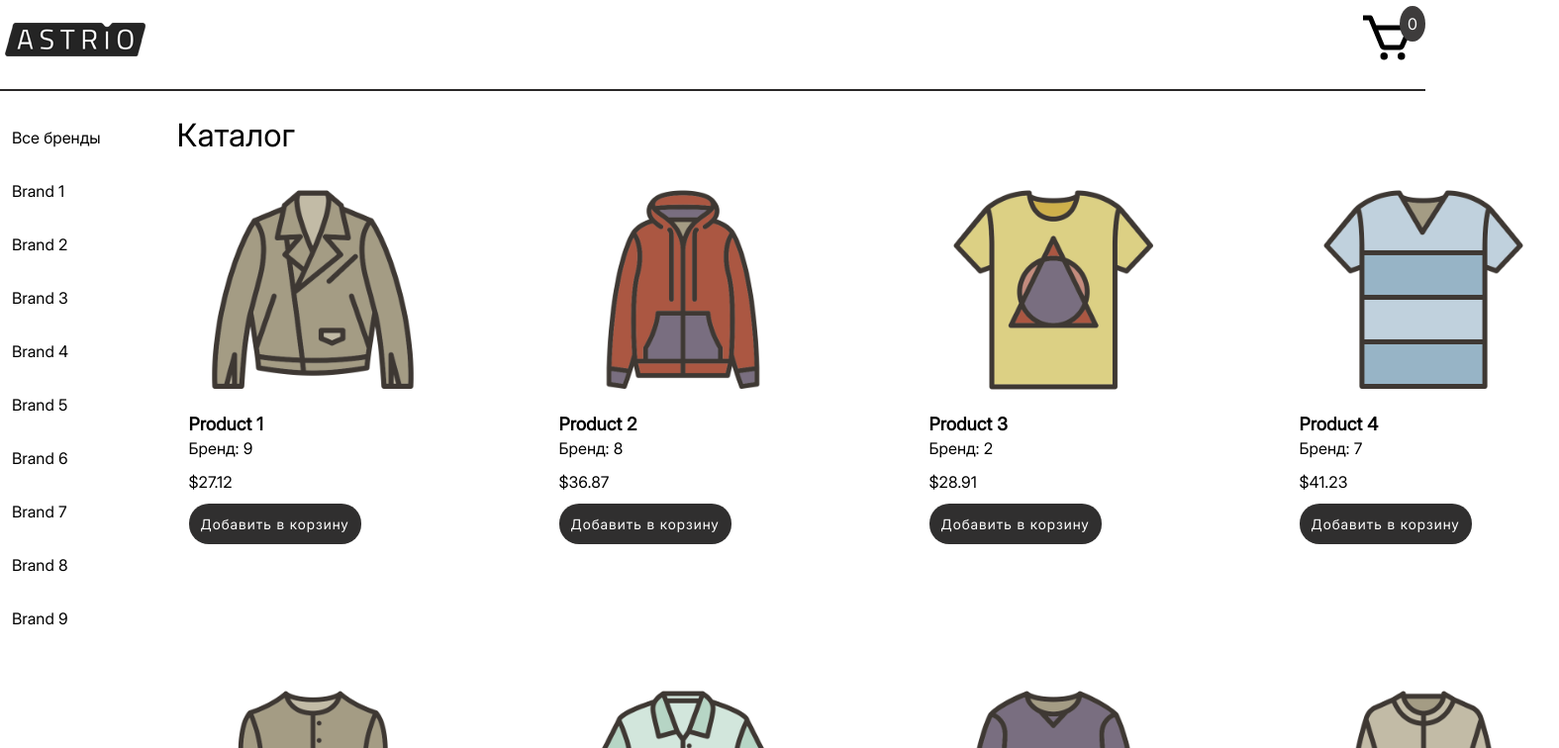
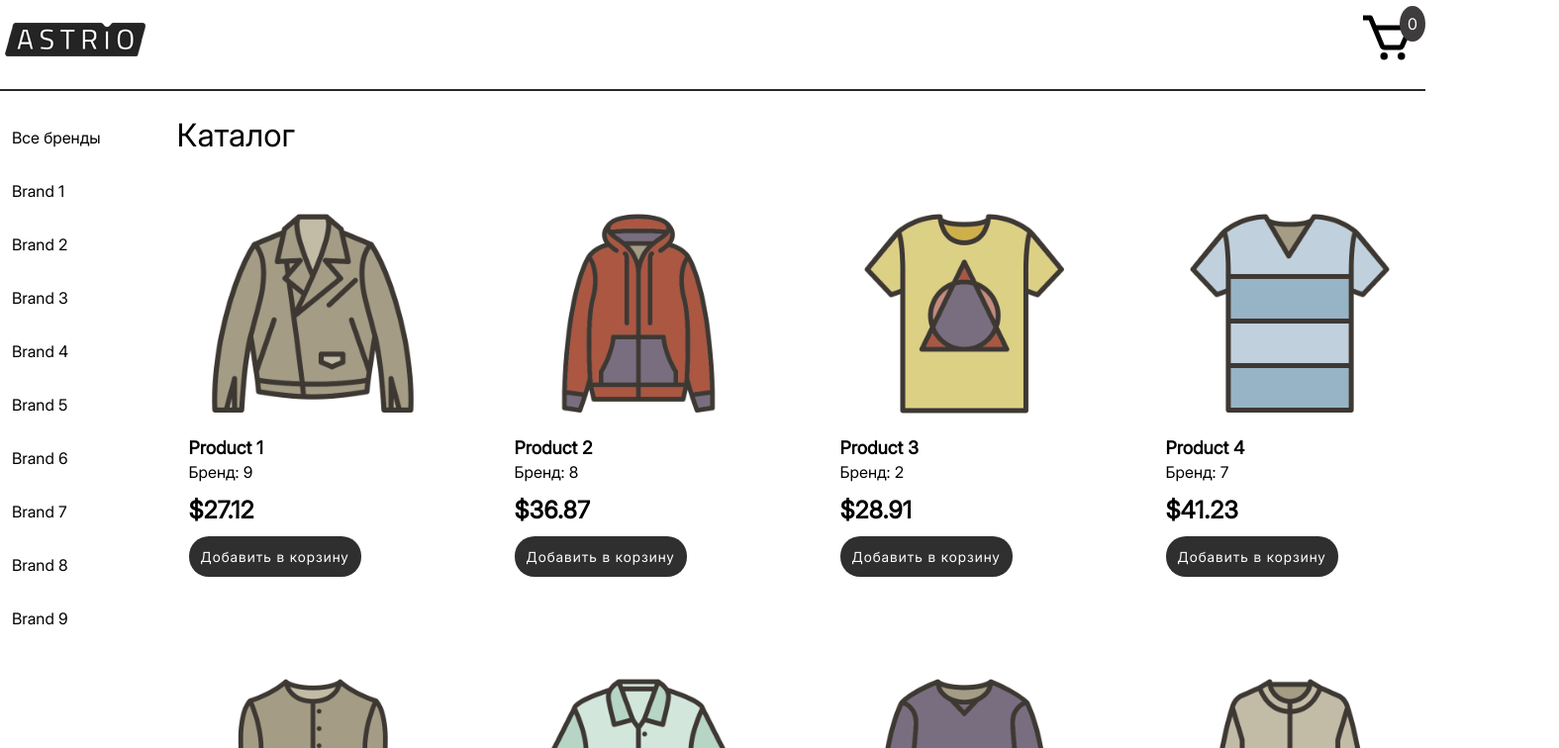
Before and after one commit to kirilloid173/Astrio, a Nuxt app: page / in a window 1280 px wide. Shown: the top 756 px of the page at 99% size, 1575 px wide, since content can reach past the window. Built offline with nearby package versions, Linux system fonts and the light colour scheme.

Commit message:
1.0-improve_css

```diff
--- a/app/components/catalog/Catalog.vue
+++ b/app/components/catalog/Catalog.vue
@@ -147,7 +147,8 @@ p.catalog__filter-title {
 .catalog__items {
     display: grid;
     grid-template-columns: repeat(4, 1fr);
-    gap: 100px;
+    gap: 55px;
+    margin-top: 24px;
 }
 
 .catalog__item {
@@ -178,6 +179,11 @@ p.catalog__filter-title {
 
 .catalog__item-brand {
     font-size: 16px;
+}
+
+.catalog__item-price {
+    font-size: 24px;
+    font-weight: 700;
 }
 
 .catalog__item img {
```
